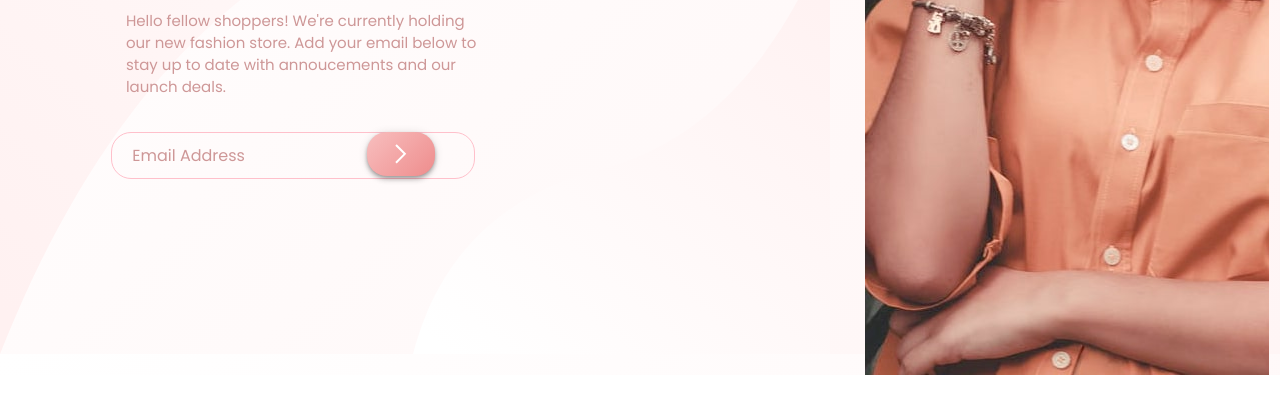
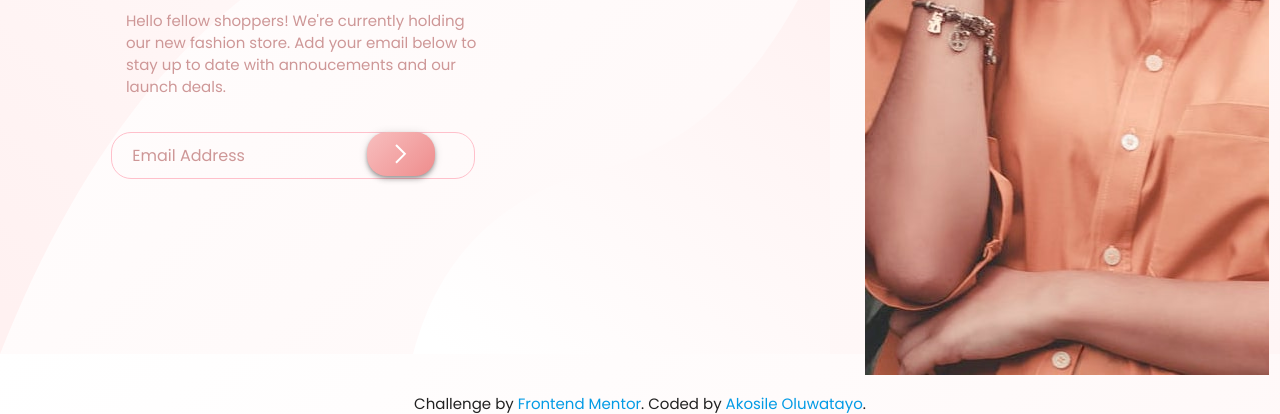
Before and after one commit to Tboss09/base-apparel-coming-soon-master, a plain HTML site: page index.html in a window 1280 px wide. Shown: the part 446-860 px from the top of the page. Before the commit the page ends 821 px from the top, so only its background shows below. Drawn offline with nearby package versions, Linux system fonts and the light colour scheme.

Commit message:
Added The Footer

```diff
--- a/index.html
+++ b/index.html
@@ -79,6 +79,13 @@
             </div>
         </div>
     </main>
+    <footer>
+
+        <div class="center container">
+            Challenge by <a href="https://www.frontendmentor.io?ref=challenge"  target="_blank">Frontend Mentor</a>.
+            Coded by <a href="#">Akosile Oluwatayo</a>.
+        </div>
+    </footer>
     <!-- Main Ends Here -->
     <script src="scripts/main.js">
 
```
